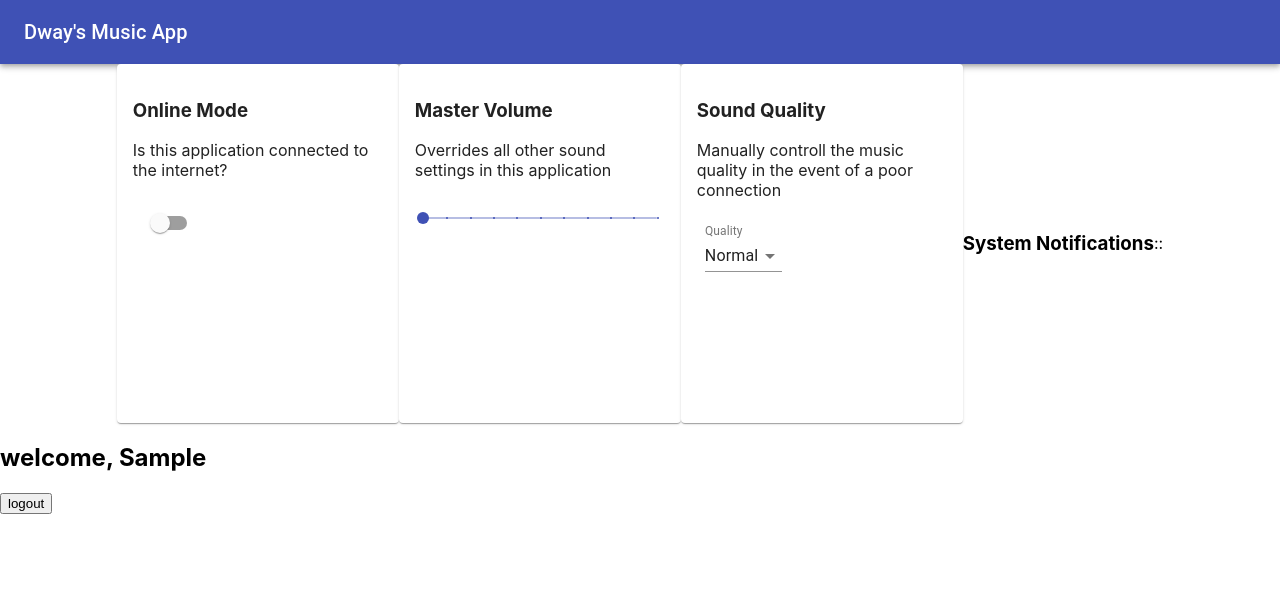
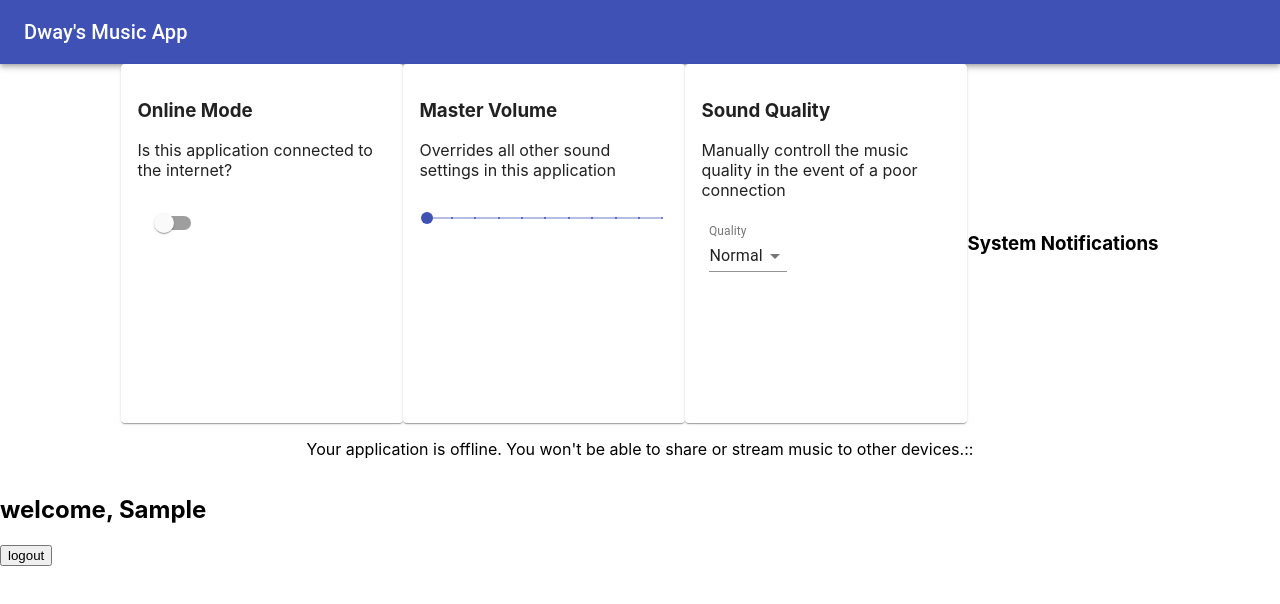
Before and after one commit to Dwaylan/music-app, a React (Create React App) app: page / in a window 1280 px wide. Both pictures are taken after typing "Sample", "Sample123" into the empty fields and a click on the button "LOGIN". Shown: the top 604 px of the page. Built offline with nearby package versions, Linux system fonts and the light colour scheme.

Commit message:
fixed the switch functionality on card 1

```diff
--- a/src/components/Card/Card1.js
+++ b/src/components/Card/Card1.js
@@ -25,14 +25,16 @@ const useStyles = makeStyles({
 });
 function Cards(props) {
   const classes = useStyles();
+  // card 1* Base level is false/off
+  const [toggle, setToggle] = useState(false);
   // card 3*  Base level is set at normal
   const [zone, setZone] = useState(2);
   // card 2* Volume on slider at base level is set to 45
   const [level, setLevel] = useState(45);
 
-  const handleChange = () => {
-    console.log("online switch was clicked");
-    return props.setIsOnline(!props.isOnline);
+  const handleToggleChange = (event, value) => {
+    console.log("online switch was clicked", value);
+    setToggle(event.target.checked);
   };
 
   const handleVolumeLevel = (event, newValue) => {
@@ -54,9 +56,9 @@ function Cards(props) {
             <p>Is this application connected to the internet?</p>
             <CardActions>
               <Switch
-                checked={props.isOnline}
-                onChange={handleChange}
-                name="checkedA"
+                checked={toggle}
+                onChange={handleToggleChange}
+                name="toggle"
                 inputProps={{ "aria-label": "secondary checkbox" }}
               />
             </CardActions>
@@ -114,6 +116,16 @@ function Cards(props) {
         </Card>
       </Grid>
       <h3>System Notifications</h3>
+
+      {toggle === true ? (
+        <p>You are Online.</p>
+      ) : (
+        <p>
+          Your application is offline. You won't be able to share or stream
+          music to other devices.
+        </p>
+      )}
+
       {level > 80 ? (
         <p>
           Warning: Listening to music at a high volume could cause long term
@@ -126,7 +138,7 @@ function Cards(props) {
       {zone === 1 ? (
         <p>
           Warning: Music quality is degraded. Increase quality if your
-          connection allows is
+          connection allows it.
         </p>
       ) : (
         <p>:</p>
```
Also changed, not shown: 1 other file (tests, documents, lock files or other folders).
